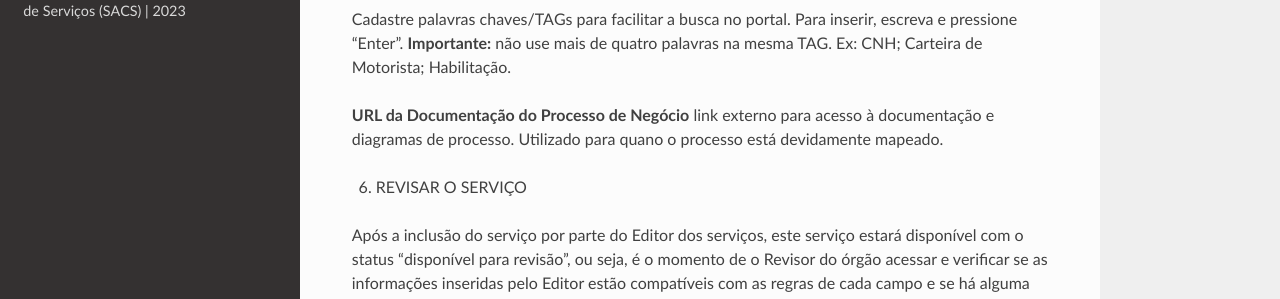
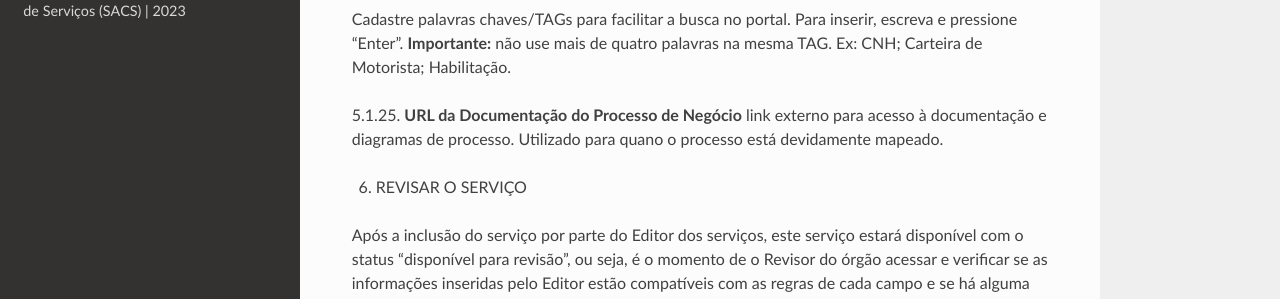
Before and after one commit to brunoaltieri/cartadeservicos, a Sphinx documentation site: the page built from docs/source/index.rst, in a window 1280 px wide and 900 px high, scrolled down 14309 px. Shown: the part 152-451 px from the top of the window. Built offline with Sphinx 7.4.7 and the Read the Docs theme 2.0.0, drawn with Linux system fonts in a browser that asks for light colours.

Commit message:
Update index.rst

```diff
--- a/docs/source/index.rst
+++ b/docs/source/index.rst
@@ -408,7 +408,7 @@ Informe quais unidades oferecem o serviço, unidades prestadoras não são setor
 
 Cadastre palavras chaves/TAGs para facilitar a busca no portal. Para inserir, escreva e pressione “Enter”. **Importante:** não use mais de quatro palavras na mesma TAG. Ex: CNH; Carteira de Motorista; Habilitação.
 
-**URL da Documentação do Processo de Negócio** link externo para acesso à documentação e diagramas de processo. Utilizado para quano o processo está devidamente mapeado.
+5.1.25. **URL da Documentação do Processo de Negócio** link externo para acesso à documentação e diagramas de processo. Utilizado para quano o processo está devidamente mapeado.
 
 6. REVISAR O SERVIÇO
 
```
